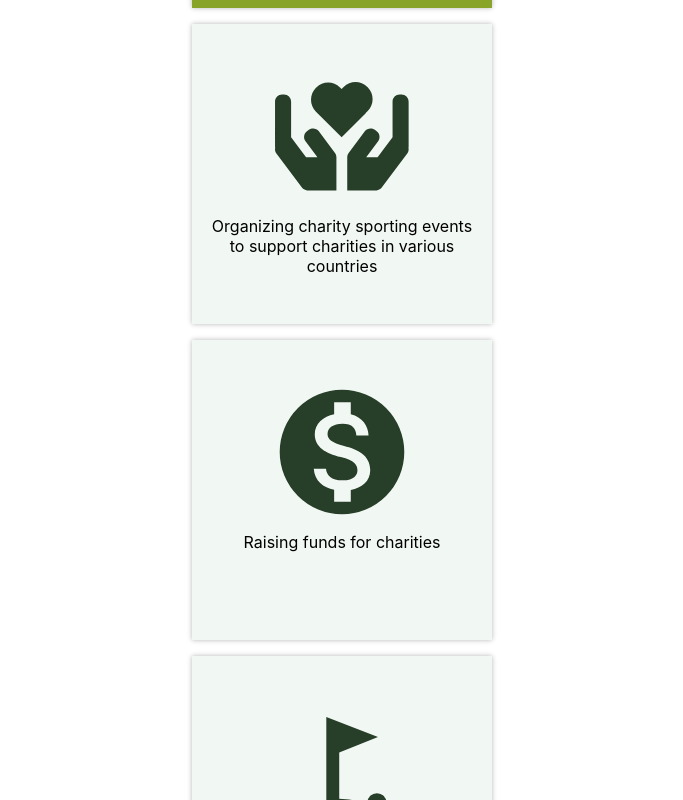
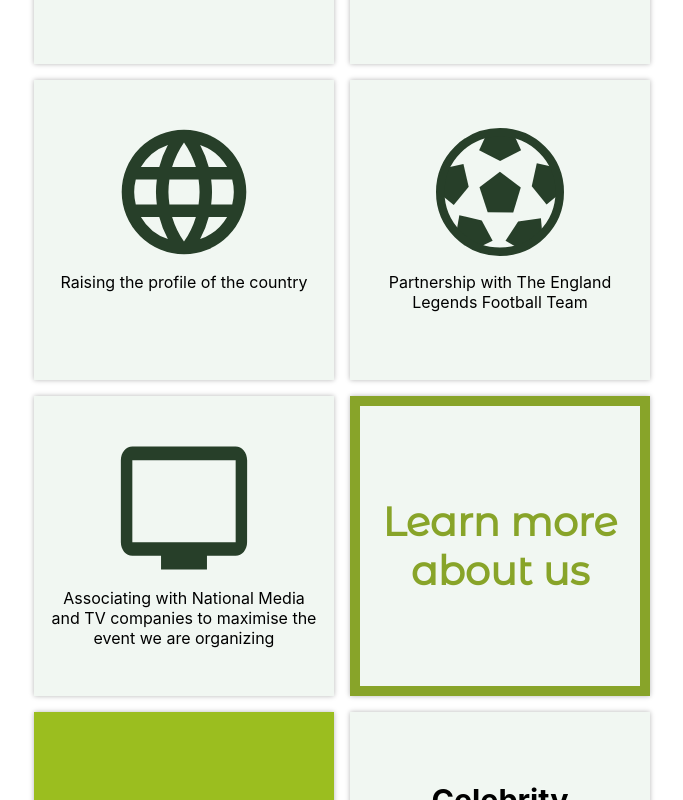
Before and after one commit to annaszalkiewicz/eaglegolfgroup, a React (Create React App) app: page / in a window 1280 px wide. Shown: the part 2000-2800 px from the top of the page, without its empty margins (298-981 px from the left). Built offline with nearby package versions, Linux system fonts and the light colour scheme.

Commit message:
Add responsive design for landscape mobiles & tablets

```diff
--- a/src/css/_responsive.scss
+++ b/src/css/_responsive.scss
@@ -1,4 +1,9 @@
-@media screen and (min-width: 480px) and (orientation: landscape) {
+@media screen and (min-width: 400px) and (orientation: landscape) {
+  .header-main {
+    h1 {
+      display: block;
+    }
+  }
   .hero-text {
     h2 {
       font-size: 1em;
@@ -6,13 +11,106 @@
     .btn-primary {
       padding: 1em 3em;
     }
+    .nav-main {
+      a {
+        padding: 0.6em;
+      }
+    }
   }
 }
 
-@media screen and (min-width: 360px) {
+@media screen and (min-width: 360px) and (orientation: portrait) {
+  .header-main {
+    h1 {
+      display: block;
+    }
+  }
+
   footer {
     position: fixed;
     bottom: 0;
     left: 0;
   }
 }
+
+@media screen and (min-width: 640px) {
+  .grid-container {
+    width: 100%;
+    grid-template-columns: repeat(2, 300px);
+    grid-template-rows: repeat(10, 300px) auto repeat(4, 300px);
+    grid-template-areas:
+      "homeLogo homeIntro"
+      "goalsHeader homeIntro"
+      "goalsItem1 goalsItem2"
+      "goalsItem3 goalsItem4"
+      "goalsItem5 goalsItem6"
+      "goalsItem7 goalsItem8"
+      "eventsHeader eventItem1"
+      "eventItem2 eventItem1"
+      "eventItem3 eventItem4"
+      "testimonialsHeader testimonialsButton"
+      "testimonialsItem1 testimonialsItem1"
+      "partnersItem1 partnersItem2"
+      "partnersItem3 partnersItem4"
+      "contactItem1 contactItem2"
+      "contactItem3 contactItem3";
+  }
+  .ethos-container {
+    grid-template-columns: repeat(2, 300px);
+    grid-template-rows: repeat(4, 300px);
+    grid-template-areas:
+      "ethosItem1 ethosItem2"
+      ". ethosItem2"
+      "ethosItem3 ethosItem4"
+      "ethosItem5 ethosItem6";
+  }
+  .events-container {
+    grid-template-columns: repeat(2, 300px);
+    grid-template-rows: repeat(2, 300px) auto;
+    grid-template-areas:
+      "eventsItem1 eventsItem2"
+      "eventsItem3 eventsItem2"
+      ". eventsItem2";
+    justify-content: center;
+  }
+  .event-list {
+    justify-content: space-evenly;
+  }
+  .event-item-1 {
+    h3 {
+      font-size: 1.9em;
+    }
+  }
+  .testimonial-container {
+    width: 100%;
+    flex-direction: row;
+    flex-wrap: wrap;
+    justify-content: space-evenly;
+  }
+  .testimonial-item-1 {
+    margin-top: 13px;
+  }
+  .testimonial-card {
+    width: 300px;
+  }
+  .our-partners-container {
+    grid-template-columns: repeat(2, 300px);
+    grid-template-rows: repeat(2, 300px) auto 300px auto;
+    grid-template-areas:
+      "ourPartnersItem1 ourPartnersItem2"
+      "ourPartnersItem3 ourPartnersItem4"
+      ". ourPartnersItem4"
+      "ourPartnersItem5 ourPartnersItem6"
+      "ourPartnersItem7 ourPartnersItem8";
+  }
+  .contact-container {
+    grid-template-columns: 3repeat(2, 300px);
+    grid-template-rows: repeat(2, 300px);
+    grid-template-areas:
+      "contactUsItem3 contactUsItem1"
+      "contactUsItem3 contactItem2";
+  }
+  .contact-us-item-3 {
+    height: 613px;
+  }
+}
```
